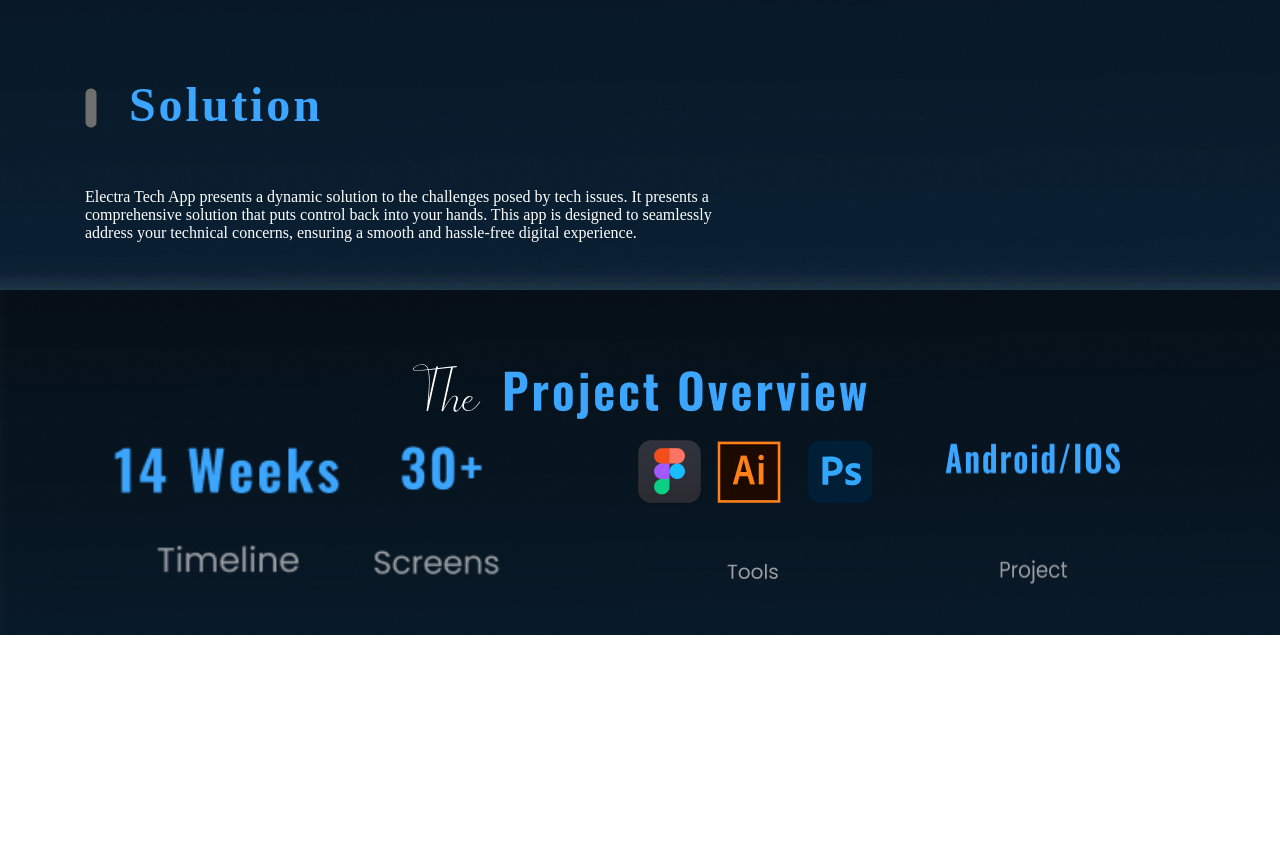
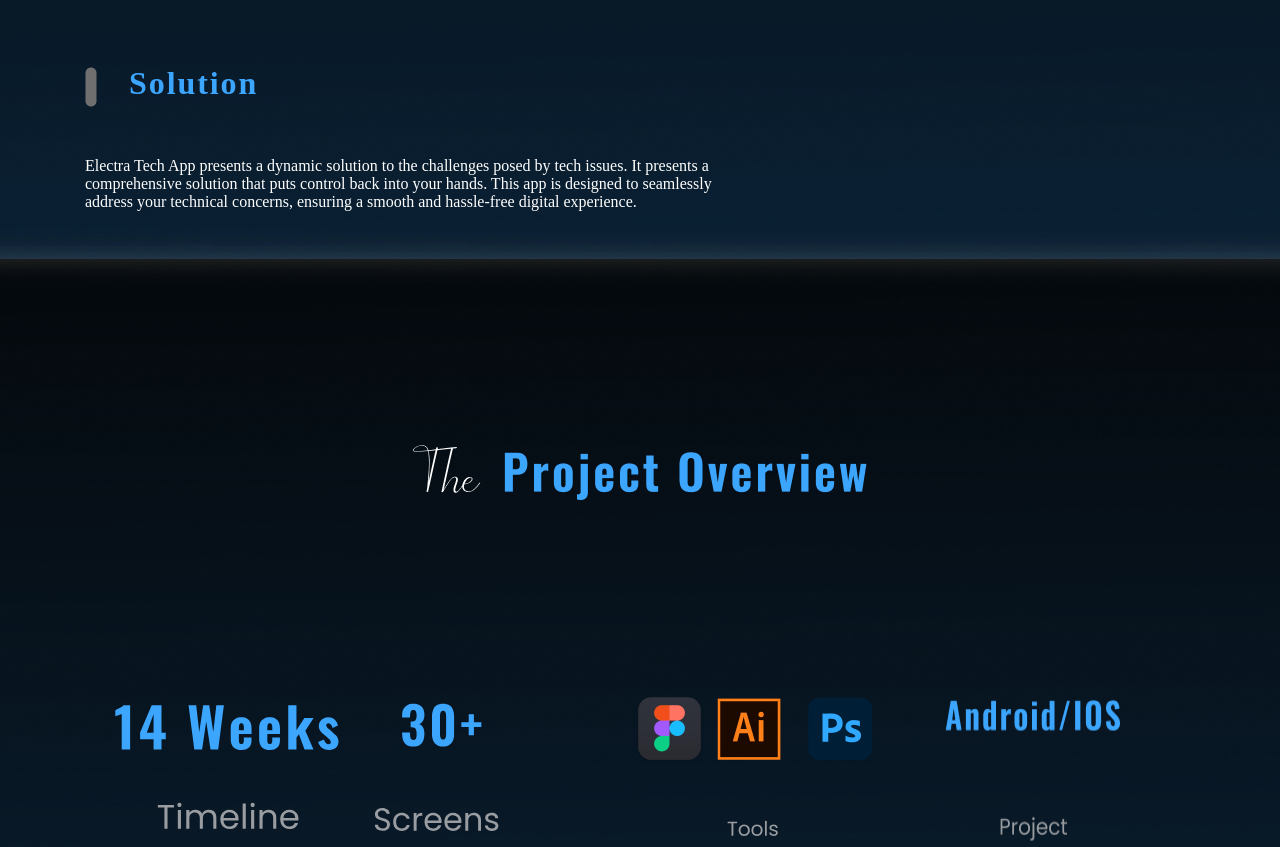
Before and after one commit to M-Zeeshan6886/ElectTech_web, a plain HTML site: page index.html in a window 1280 px wide. Shown: the part 1389-2236 px from the top of the page. Before the commit the page ends 2024 px from the top, so only its background shows below. Drawn offline with nearby package versions, Linux system fonts and the light colour scheme.

Commit message:
design break

```diff
--- a/index.css
+++ b/index.css
@@ -1,6 +1,4 @@
-/* @media only screen and (max-width: 600px) {
-    font-size: 2.5rem;
-  } */
+
 * {
   padding: 0%;
   margin: 0%;
@@ -59,16 +57,8 @@
   background-repeat: no-repeat;
   background-size: cover;
 }
-.container h1{
-  color: #3CA6FF;
-font-family: Oswald;
-font-size: 48px;
-font-style: normal;
-font-weight: 600;
-line-height: 115%; /* 55.2px */
-letter-spacing: 2.88px;
-text-align: center;
-}
+
+
 
 .about_container_left{
 margin-top: 5rem;
@@ -81,6 +71,17 @@ margin-top: 5rem;
 }
 .about_container_left_top h1{
   margin-left: 2rem;
+  color: #3CA6FF;
+font-family: Oswald;
+font-size: 32px;
+font-style: normal;
+font-weight: 600;
+line-height: 115%; /* 36.8px */
+letter-spacing: 1.92px;
+@media only screen and (max-width: 600px) {
+  font-size: 1.8rem;
+  margin-left: 1rem;
+}
 }
 
 .about_container_left_bottom{
@@ -102,25 +103,45 @@ margin-top: 5rem;
 
 
 .overview_wrapper_section{
-  padding: 3rem 0rem;
+  padding: 1rem 0rem;
   background-image: url("./Assets/aboutBg.png");
   background-position: center;
-  background-repeat: no-repeat;
+  /* background-repeat: no-repeat; */
   background-size: cover;
+}
+
+.overview_wrapper_section img{
+  margin-top: 10rem ;
+  @media only screen and (max-width: 600px) {
+    margin-top: 2rem;
+  }
 }
 
 .heading{
   display: flex;
 justify-content: center;
-padding: 1rem 0rem;
+/* padding: 1rem 0rem; */
 /* margin-top:5rem ; */
 }
 
 .over-left{
+  margin-top:2rem ;
   display: flex;
   justify-content: space-evenly;
+  @media only screen and (max-width: 600px) {
+    flex-direction: column;
+    align-items: center;
+    /* margin-top: 1rem; */
+  }
 }
 .over-right{
+  margin-top:2rem ;
   display: flex;
   justify-content: space-evenly;
+  @media only screen and (max-width: 600px) {
+    flex-direction: column;
+    align-items: center;
+    /* margin-top: 1rem; */
+    justify-content: space-between;
+  }
 }
--- a/index.html
+++ b/index.html
@@ -37,7 +37,9 @@
 
     <div class="about_wraper_section">
       <div class="container">
-        <h1>Why I made this Project</h1>
+        <div class="heading">
+          <img src="./Assets/viewHead.png" alt="" class="img-fluid" />
+        </div>
         <div class="row">
           <div class="col-lg-7 col-md-12">
             <div class="about_container_left">
@@ -116,8 +118,8 @@
         </div>
         <div class="row">
           <div class="col-lg-5 col-md-12 over-left">
-            <img src="./Assets/overImg1.png" alt="" class="img-fluid" />
-            <img src="./Assets/overImg2.png" alt="" class="img-fluid" />
+            <img src="./Assets/overImg1.svg" alt="" class="img-fluid" />
+            <img src="./Assets/overImg2.svg" alt="" class="img-fluid" />
           </div>
           <div class="col-lg-7 col-md-12 over-right">
             <img src="./Assets/overImg3.png" alt="" class="img-fluid" />
@@ -125,6 +127,7 @@
           </div>
         </div>
       </div>
+      <img src="./Assets/ftLine.png" alt="" class="img-fluid" />
     </div>
 
     <script src="https://code.jquery.com/jquery-3.3.1.slim.min.js"></script>
```
Also changed, not shown: Assets/aa.png (renamed from Assets/overImg1.png), Assets/ftLine.png (added), Assets/overImg1.svg (added), Assets/overImg2.svg (added), Assets/ss.png (renamed from Assets/overImg2.png), Assets/viewHead.png (added).
